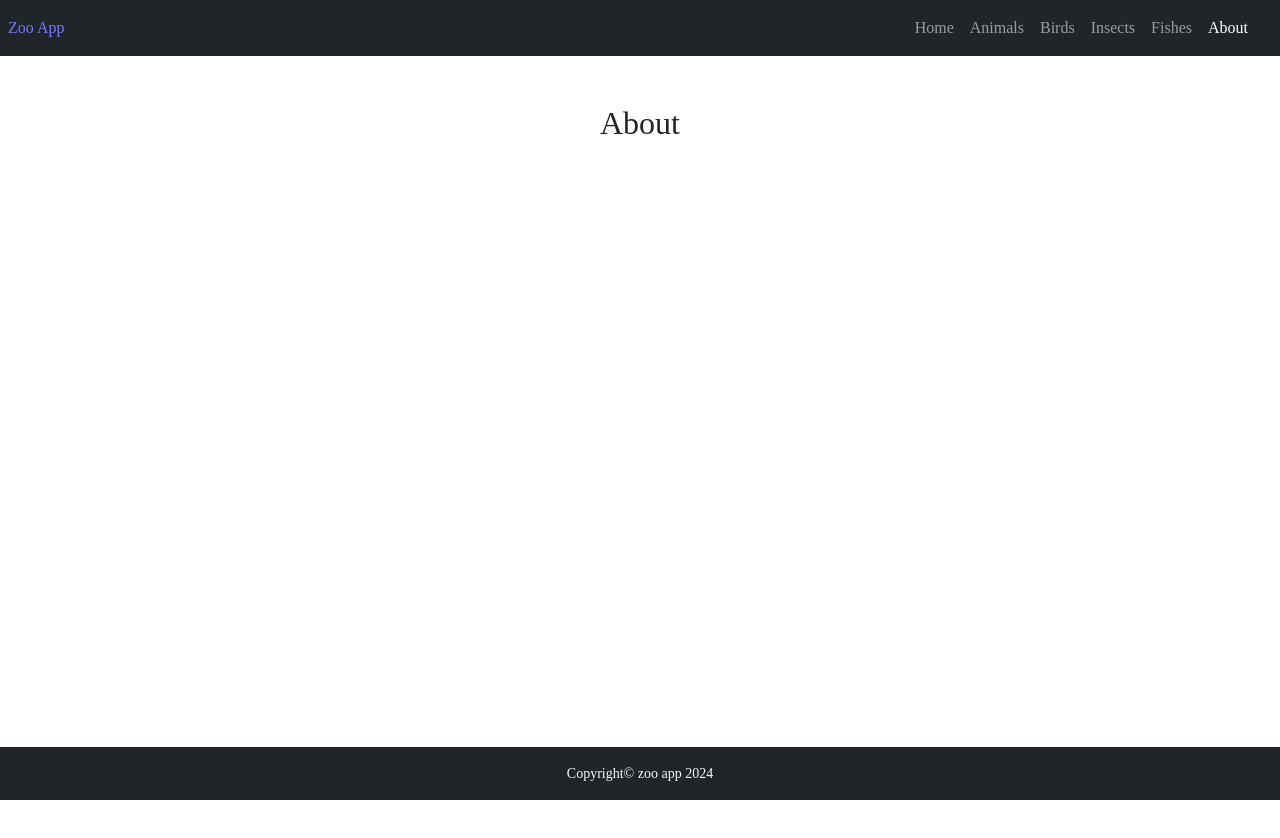
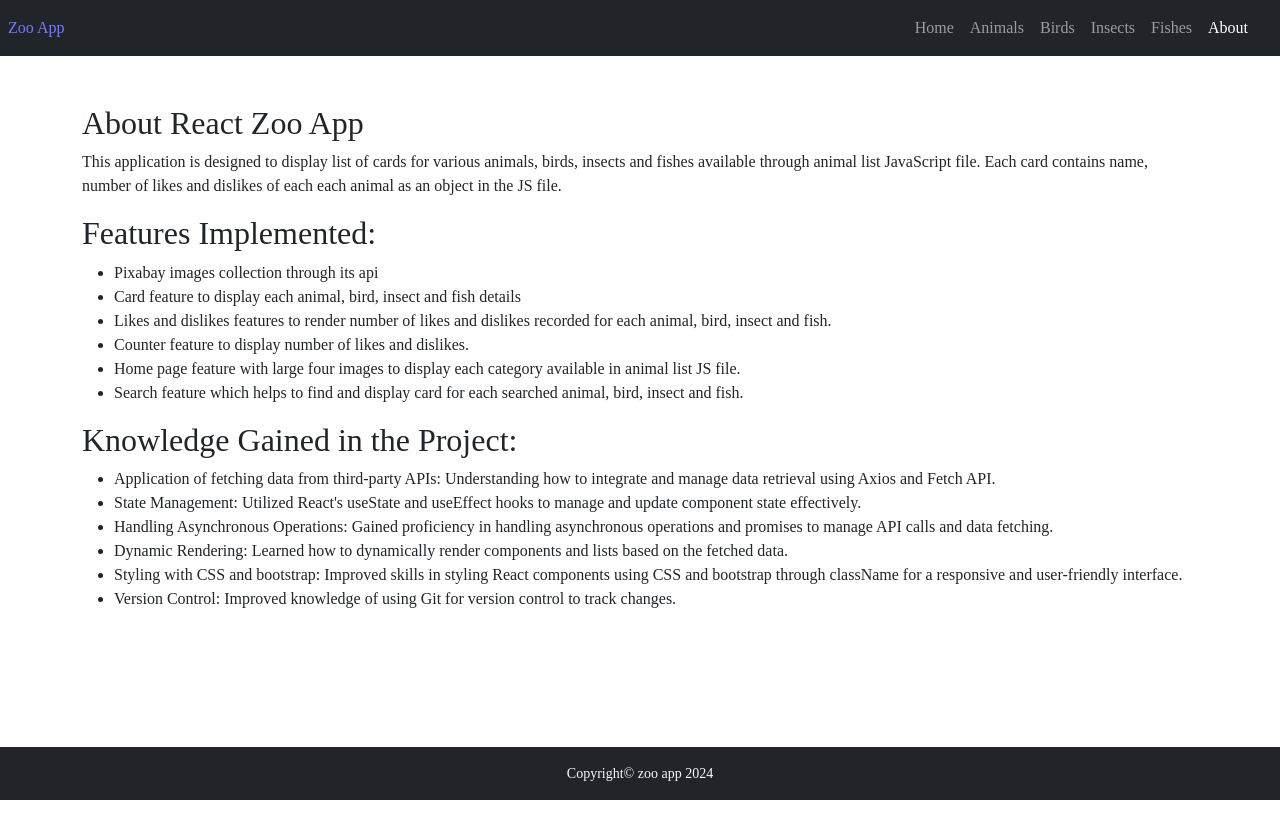
Before and after one commit to ekundayoSO/zoo-app, a React (Vite) app: page /about in a window 1280 px wide. Shown: the top 838 px of the page. Built offline with nearby package versions, Linux system fonts and the light colour scheme.

Commit message:
Implement about component

```diff
--- a/src/routes/About.jsx
+++ b/src/routes/About.jsx
@@ -1,8 +1,71 @@
 const About = () => {
   return (
     <>
-      <h2>About</h2>
-
+      <div className="container">
+        <div className="text-start">
+          <h2>About React Zoo App</h2>
+          <p>
+            This application is designed to display list of cards for various
+            animals, birds, insects and fishes available through animal list
+            JavaScript file. Each card contains name, number of likes and
+            dislikes of each each animal as an object in the JS file.
+          </p>
+        </div>
+        <div className="text-start">
+          <h2>Features Implemented:</h2>
+          <ul>
+            <li>Pixabay images collection through its api</li>
+            <li>
+              Card feature to display each animal, bird, insect and fish details
+            </li>
+            <li>
+              Likes and dislikes features to render number of likes and dislikes
+              recorded for each animal, bird, insect and fish.
+            </li>
+            <li>Counter feature to display number of likes and dislikes.</li>
+            <li>
+              Home page feature with large four images to display each category
+              available in animal list JS file.
+            </li>
+            <li>
+              Search feature which helps to find and display card for each
+              searched animal, bird, insect and fish.
+            </li>
+          </ul>
+        </div>
+        <div className="text-start">
+          <h2>Knowledge Gained in the Project:</h2>
+          <ul>
+            <li>
+              Application of fetching data from third-party APIs: Understanding
+              how to integrate and manage data retrieval using Axios and Fetch
+              API.
+            </li>
+            <li>
+              State Management: Utilized React's useState and useEffect hooks to
+              manage and update component state effectively.
+            </li>
+            <li>
+              Handling Asynchronous Operations: Gained proficiency in handling
+              asynchronous operations and promises to manage API calls and data
+              fetching.
+            </li>
+            <li>
+              Dynamic Rendering: Learned how to dynamically render components
+              and lists based on the fetched data.
+            </li>
+            <li>
+              Styling with CSS and bootstrap: Improved skills in styling React components
+              using CSS and bootstrap through className for a responsive and user-friendly
+              interface.
+            </li>
+            <li>
+              Version Control: Improved knowledge of using Git for version
+              control to track changes.
+            </li>
+          </ul>
+        </div>
+      </div>
     </>
   );
 };
```
